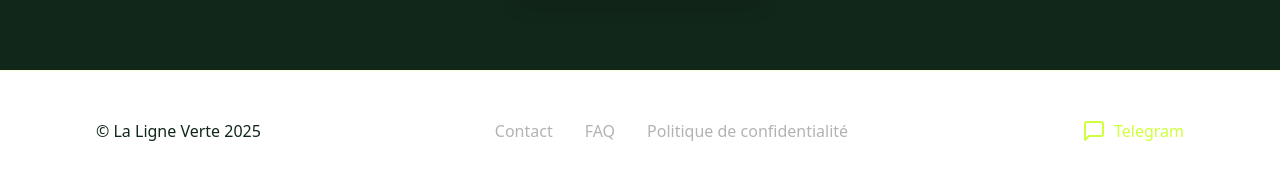
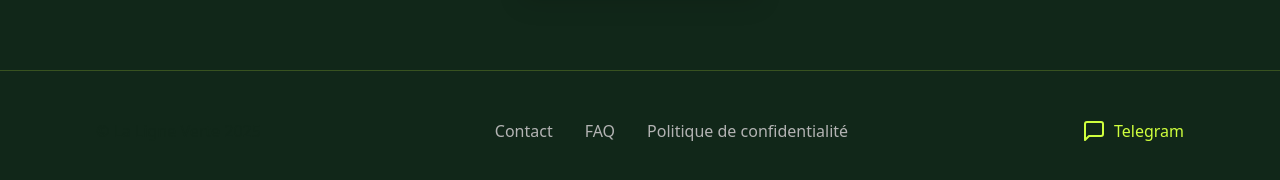
Before and after one commit to abhitant/ligne-verte, a React (Vite) app: page / in a window 1280 px wide. Shown: the part 3527-3707 px from the top of the page. Built offline with nearby package versions, Linux system fonts and the light colour scheme; no server answers; the database is empty.

Commit message:
Change footer color
Make the footer's background color consistent with the rest of the site.

```diff
--- a/src/components/landing/Footer.tsx
+++ b/src/components/landing/Footer.tsx
@@ -2,7 +2,7 @@ import { MessageSquare } from "lucide-react";
 
 const Footer = () => {
   return (
-    <footer className="bg-card py-12 border-t border-accent/20">
+    <footer className="bg-background py-12 border-t border-accent/20">
       <div className="max-w-6xl mx-auto px-4 sm:px-6 lg:px-8">
         <div className="flex flex-col md:flex-row justify-between items-center gap-8">
           {/* Copyright */}
```
